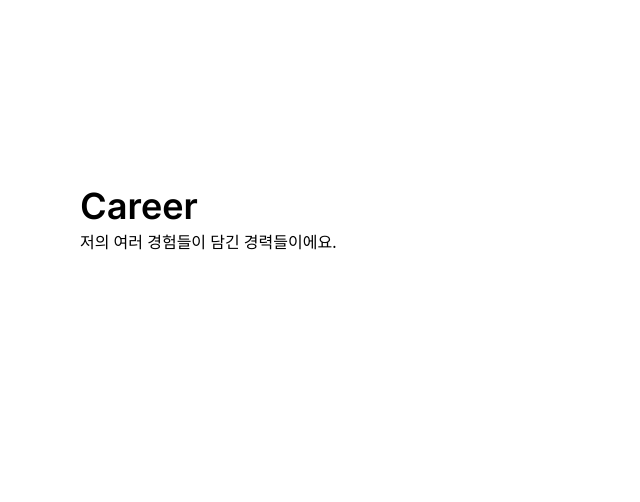
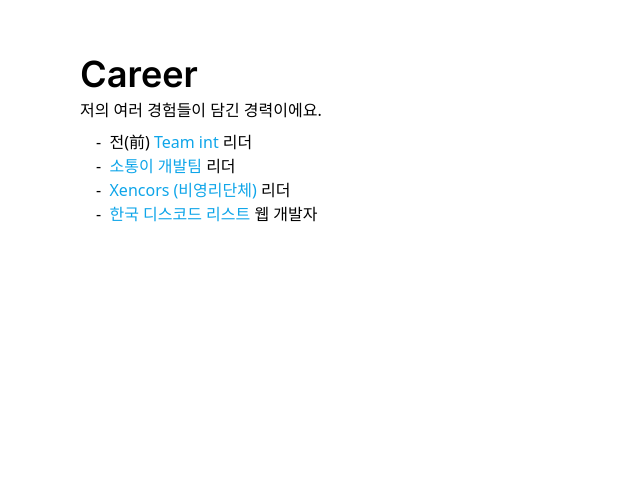
Before and after one commit to KimJinwoo2198/portfolio, a Next.js app: page / in a window 1280 px wide. Shown: the part 2578-3080 px from the top of the page, without its empty margins (0-640 px from the left). Built offline with nearby package versions, Linux system fonts and the light colour scheme.

Commit message:
feat: add CareerCard component

```diff
--- /dev/null
+++ b/components/CareerCard.tsx
@@ -0,0 +1,30 @@
+import { FC } from 'react'
+import { motion } from 'framer-motion'
+import careerCardProps from '../typings/careerCardProps'
+import Link from 'next/link'
+
+const CareerCard: FC<careerCardProps> = (props) => {
+  return (
+    <motion.p
+      initial={{ x: -80, opacity: 0 }}
+      whileInView={{ x: 0, opacity: 1 }}
+      transition={{
+        type: 'spring',
+        delay: props.delay,
+        stiffness: 320,
+        damping: 100,
+        mass: 1.8
+      }}
+    >
+      - {props.before && <>&nbsp;전(前)</>}&nbsp;
+      <Link href={props.href}>
+        <a target="_blank" className="text-sky-500 hover:text-sky-600">
+          {props.name}&nbsp;
+        </a>
+      </Link>
+      {props.role}
+    </motion.p>
+  )
+}
+
+export default CareerCard
--- a/components/SkillCard.tsx
+++ b/components/SkillCard.tsx
@@ -1,5 +1,5 @@
 import { FC, useState } from 'react'
-import { AnimatePresence, motion } from 'framer-motion'
+import { motion } from 'framer-motion'
 import Image from 'next/image'
 import skillCardProps from '../typings/skillCardProps'
 
--- a/pages/index.tsx
+++ b/pages/index.tsx
@@ -1,9 +1,10 @@
 import type { NextPage } from 'next'
 import Header from '../components/Header'
-import { motion } from 'framer-motion'
+import { AnimatePresence, motion } from 'framer-motion'
 import { projects, skills } from '../components/data'
 import SkillCard from '../components/SkillCard'
 import ProjectCard from '../components/ProjectCard'
+import CareerCard from '../components/CareerCard'
 import { socialLinks } from '../components/data'
 import Link from 'next/link'
 import Image from 'next/image'
@@ -14,6 +15,7 @@
 const Home: NextPage = () => {
   return (
     <>
+      <AnimatePresence>
         <Header />
 
         <div className="snap-center grid content-center h-screen">
@@ -49,7 +51,7 @@
                 <p className="bg-black my-2 text-white">Kim.</p>
               </motion.div>
               <motion.div
-              initial={{ x: -40, opacity: 0 }}
+                initial={{ x: -30, opacity: 0 }}
                 whileInView={{ x: 0, opacity: 1 }}
                 transition={{
                   type: 'spring',
@@ -63,7 +65,7 @@
                 프로그래머를 꿈꾸는 학생 개발자입니다. 👋
               </motion.div>
               <motion.div
-              initial={{ y: 20, opacity: 0 }}
+                initial={{ y: 30, opacity: 0 }}
                 whileInView={{ y: 0, opacity: 1 }}
                 transition={{
                   type: 'spring',
@@ -127,11 +129,44 @@
         </div>
 
         <div className="snap-center grid content-center h-screen" id="career">
+          <div className="flex flex-col justify-center absolute h-4/5">
             <Title name="Career" />
-        <Description description="저의 여러 경험들이 담긴 경력들이에요." />
+            <Description description="저의 여러 경험들이 담긴 경력이에요." />
+            <div className="pl-8 sm:pl-10 md:pl-24 2xl:pl-44 py-1">
+              <CareerCard
+                before={true}
+                name="Team int"
+                href="https://teamint.xyz"
+                role="리더"
+                delay={0.5}
+              />
+              <CareerCard
+                before={false}
+                name="소통이 개발팀"
+                href="https://sotongi.com"
+                role="리더"
+                delay={0.6}
+              />
+              <CareerCard
+                before={false}
+                name="Xencors (비영리단체)"
+                href="https://xencors.com"
+                role="리더"
+                delay={0.7}
+              />
+              <CareerCard
+                before={false}
+                name="한국 디스코드 리스트"
+                href="https://koreanbots.dev"
+                role="웹 개발자"
+                delay={0.8}
+              />
+            </div>
+          </div>
         </div>
 
         <Footer />
+      </AnimatePresence>
     </>
   )
 }
--- /dev/null
+++ b/typings/careerCardProps.ts
@@ -0,0 +1,9 @@
+type careerCardProps = {
+  name: string
+  role: string
+  href: string
+  before: boolean
+  delay: number
+}
+
+export default careerCardProps
```
Lines whose indentation alone changed are shown as unchanged.
